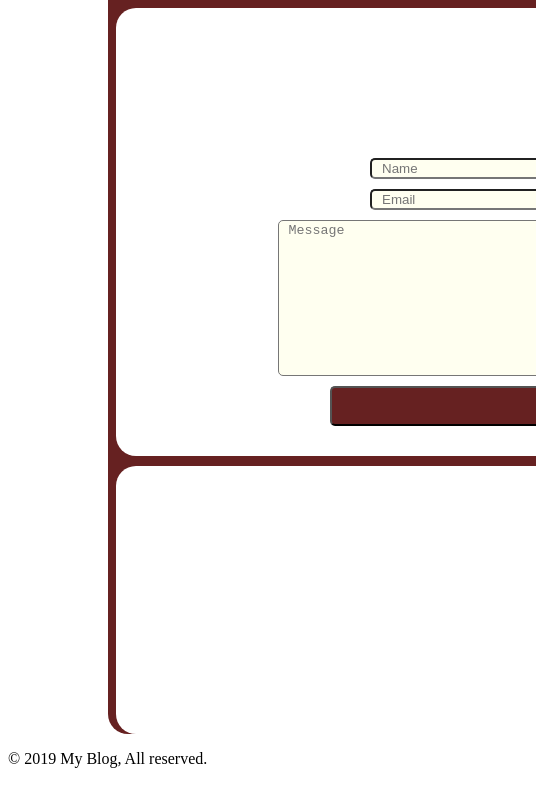
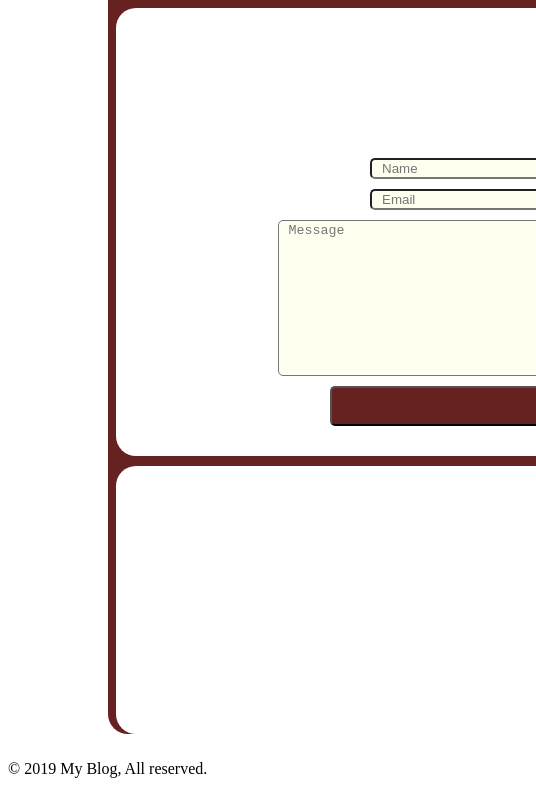
Before and after one commit to Milikrili/Domaci, a plain HTML site: page index.html in a window 1280 px wide. Shown: the part 1970-2764 px from the top of the page, 0-536 px from the left. Drawn offline with Linux system fonts and the light colour scheme.

Commit message:
Update style.css

```diff
--- a/style.css
+++ b/style.css
@@ -232,4 +232,9 @@ progress[value] {
        width: 50px;
        height: 50px;
 
-   }
+
+}
+.footer p{
+float:left;
+padding-right: 8px;
+}
```
